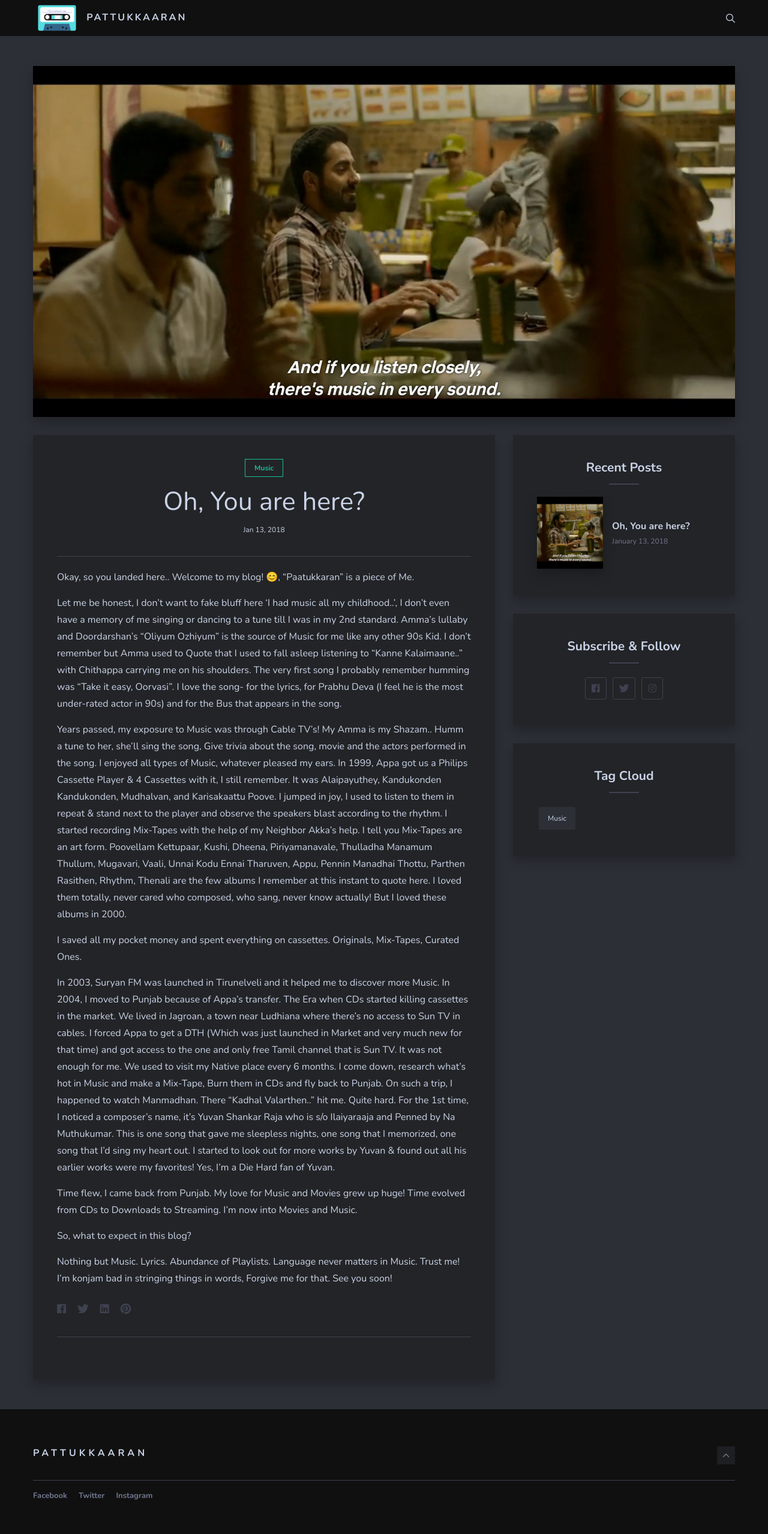
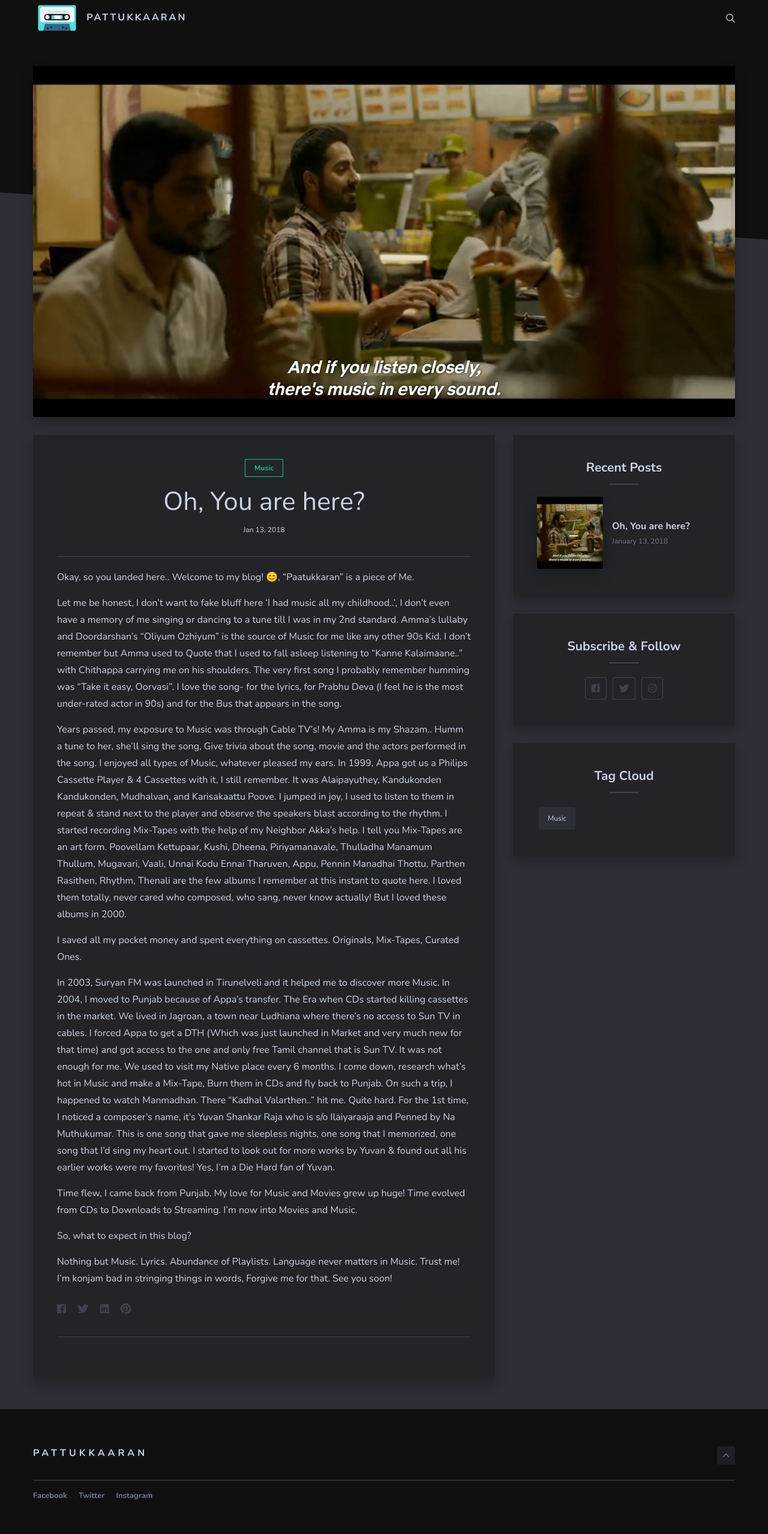
Before and after one commit to pattukkaaran/Cassette, a Jekyll site: the page built from _posts/2018-08-23-the-most-popular-mistakes.markdown, in a window 1280 px wide. Shown: the whole page at 60% size. Built offline with Jekyll 4.4.1, drawn with Linux system fonts in a browser that asks for light colours; comment, search, counter and statistics services are not loaded.

Commit message:
Add post panel

```diff
--- a/_layouts/post.html
+++ b/_layouts/post.html
@@ -1,6 +1,7 @@
 ---
 layout: default
 ---
+<div class="header-bg-view"></div>
 <div class="container">
 	<div class="row">
 		<div class="col col-12">
--- a/_sass/2-base/_base.scss
+++ b/_sass/2-base/_base.scss
@@ -40,6 +40,17 @@ body {
   background-color: $primary-color;
 }
 
+.header-bg-view {
+  background: $black;
+  position: absolute;
+  top: 0;
+  left: 0;
+  right: 0;
+  z-index: -1;
+  height: 40%;
+  width: 100%;
+  transform: skewY(3.5deg);
+}
 
 // Headings
 $heading-font-weight: 700;
```
